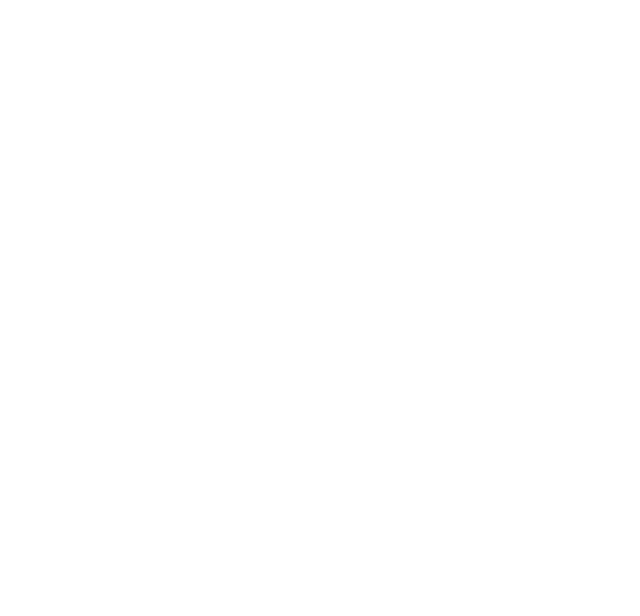
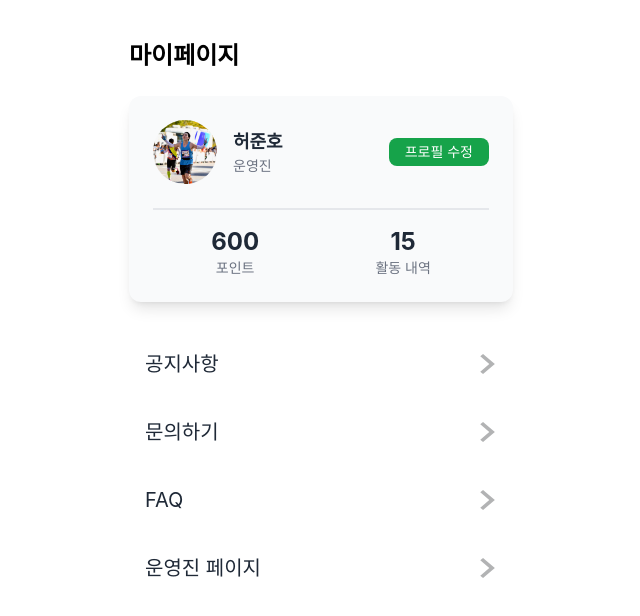
Before and after one commit to RIKU-WebApp/RIKU-FE, a React (Create React App) app: page /my-page in a window 1280 px wide. Before the commit this address had no page. Shown: the top 616 px of the page, without its empty margins (319-959 px from the left). Built offline with nearby package versions, Linux system fonts and the light colour scheme.

Commit message:
마이페이지 틀 구현 완료 / 현재는 버튼 누를 시 준비중 멘트 출력

```diff
--- a/src/App.tsx
+++ b/src/App.tsx
@@ -11,6 +11,7 @@
 import SchoolInputInfo from './components/createAccount/SchoolInfoInput';
 import TelNumberInput from './components/createAccount/TelNumberInput';
 import SchedulePage from './components/Main/SchedulePage';
+import MyPage from './components/Main/MyPage';
 
 import { Provider } from 'react-redux';
 import { store } from './redux/store';
@@ -32,6 +33,7 @@
             <Route path='/school-info' element={<SchoolInputInfo/>} />
             <Route path='/telNum-input' element={<TelNumberInput/>} />
             <Route path='/schedule-page' element={<SchedulePage/>} />
+            <Route path='/my-page' element={<MyPage/>} />
           </Routes>
         </div>
       </Router>
--- a/src/components/Login/LoginPage.tsx
+++ b/src/components/Login/LoginPage.tsx
@@ -10,7 +10,7 @@
   //로그인 버튼을 눌렀을 때 수행해야 할 로직을 담은 함수 (추후 로그인 API 연동 예정)
   function handleLoginClick()
   {
-    navigate('/schedule-page'); //버튼 클릭 시 '/schedule-page'로 이동
+    navigate('/my-page'); //버튼 클릭 시 '/schedule-page'로 이동
   }
 
   const [id, setID] = useState<string>(''); //ID state
--- /dev/null
+++ b/src/components/Main/MyPage.tsx
@@ -0,0 +1,97 @@
+import React, { useState } from 'react';
+import riku_logo from '../../assets/riku_logo.png'; //라이쿠 로고 불러오기
+import { Link, useNavigate } from 'react-router-dom'; // Link 컴포넌트 import
+import profile_Img from '../../assets/marathon_finisher.png'; //이미지 불러오기
+import rightArrow_Icon from '../../assets/right_arrow.svg'; //라이쿠 로고 불러오기
+
+// 재사용 가능한 버튼 컴포넌트
+function renderButton(text: string, iconSrc: string, onClick: () => void) {
+  return (
+    <button onClick={onClick} className="w-full flex justify-between items-center p-4">
+      <span className="text-xl font-normal text-gray-800">{text}</span>
+      <img src={iconSrc} alt="Right Arrow Icon" className="h-5 w-5" />
+    </button>
+  );
+}
+
+//로그인 페이지
+function MyPage() {
+
+  const navigate = useNavigate(); //useNavigate 훅을 사용해 navigate 함수 생성
+
+  //로그인 버튼을 눌렀을 때 수행해야 할 로직을 담은 함수 (추후 로그인 API 연동 예정)
+  function handleLoginClick()
+  {
+    navigate('/schedule-page'); //버튼 클릭 시 '/schedule-page'로 이동
+  }
+
+  // 버튼 클릭 시 수행할 함수
+  function handleNoticeClick()
+  {
+    alert("열심히 기능 준비중입니다!");
+  };
+
+  //마이페이지에 표시할 유저의 정보를 저장하는 state(서버에서 받아와서 해당 정보를 업데이트할 예정)
+  const [userInfo, setUserInfo] = useState({"name": "허준호", "role": "운영진", "point": 600, "attendEventCount": 15});
+
+
+  //Tailwind를 사용하여 스타일링 진행
+  return (
+    <div className="min-h-screen flex flex-col items-center justify-start bg-white p-4">
+      <div className="w-full max-w-sm text-left mt-6 mb-6">
+        <span className="text-2xl font-bold">마이페이지</span>
+      </div>
+      <div className="bg-gray-50 p-6 rounded-xl w-full max-w-sm shadow-lg">
+
+        {/*프로필 이미지와 이름 섹션*/}
+        <div className="flex items-center mb-4">
+          <img src={profile_Img} alt="Profile" className="w-16 h-16 rounded-full mr-4"/>
+          <div className="text-start">
+            <p className="text-lg font-semibold text-gray-800">{userInfo.name}</p>
+            <p className="text-sm text-gray-500">{userInfo.role}</p>
+          </div>
+          <button
+            className="ml-auto px-4 py-1 text-sm bg-green-600 text-white rounded-lg hover hover:bg-green-900 transition"
+            onClick={handleNoticeClick}>
+              프로필 수정
+          </button>
+        </div>
+
+        {/* 포인트와 활동 내역 섹션 */}
+        <div className="flex justify-around mt-6 pt-4 border-t-2">
+          <div className="text-center">
+            <p className="text-2xl font-bold text-gray-800">{userInfo.point}</p>
+            <p className="text-sm text-gray-500">포인트</p>
+          </div>
+          <div className="text-center">
+            <p className="text-2xl font-bold text-gray-800">{userInfo.attendEventCount}</p>
+            <p className="text-sm text-gray-500">활동 내역</p>
+          </div>
+        </div>
+      </div>
+
+      {/* '공지사항' 버튼 */}
+      <div className="w-full max-w-sm mt-8">
+        {renderButton("공지사항", rightArrow_Icon, handleNoticeClick)}
+      </div>
+
+      {/* '문의하기' 버튼 */}
+      <div className="w-full max-w-sm mt-2">
+        {renderButton("문의하기", rightArrow_Icon, handleNoticeClick)}
+      </div>
+
+      {/* 'FAQ' 버튼 */}
+      <div className="w-full max-w-sm mt-2">
+        {renderButton("FAQ", rightArrow_Icon, handleNoticeClick)}
+      </div>
+
+      {/* '운영진 페이지' 버튼 */}
+      <div className="w-full max-w-sm mt-2">
+        {renderButton("운영진 페이지", rightArrow_Icon, handleNoticeClick)}
+      </div>
+
+    </div>
+  );
+}
+
+export default MyPage;
```
Also changed, not shown: src/assets/marathon_finisher.png (added), src/assets/right_arrow.svg (added).
